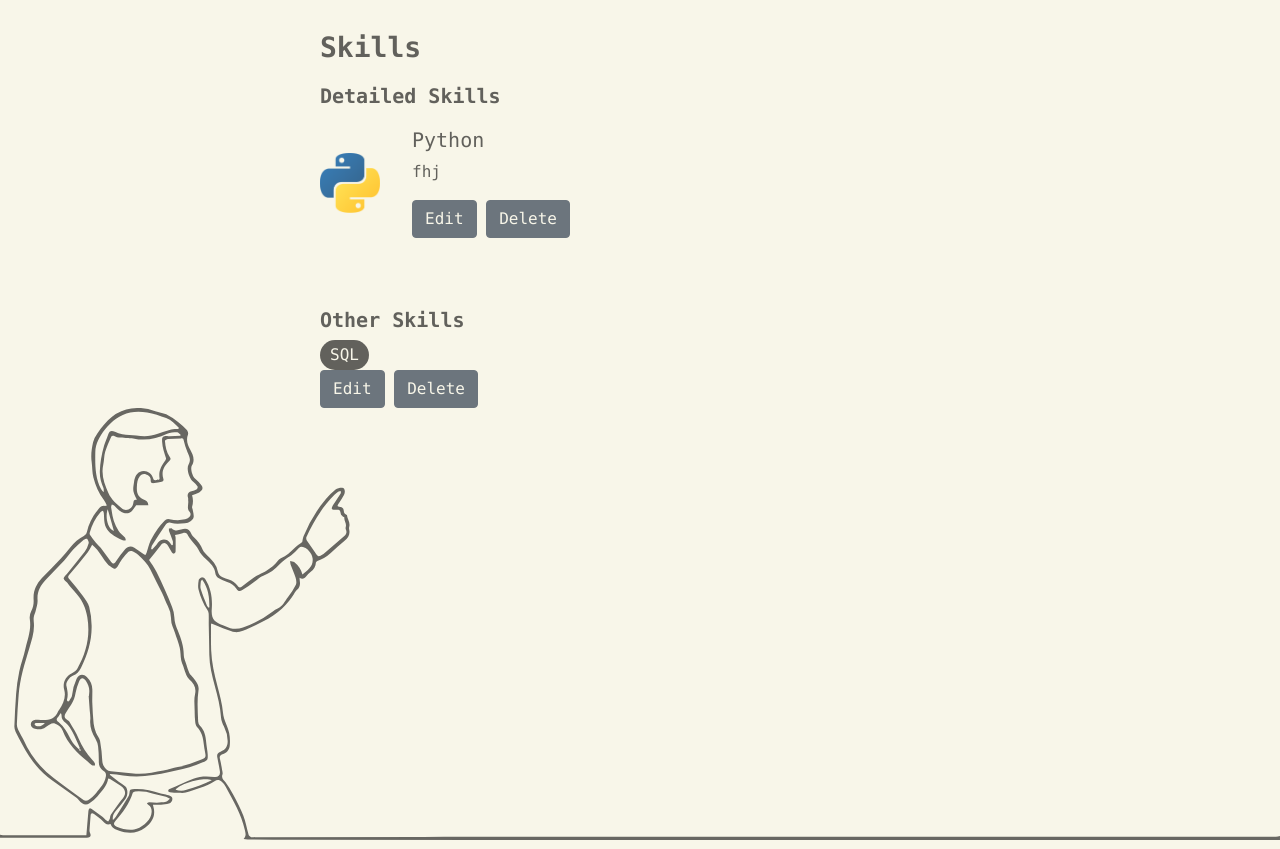
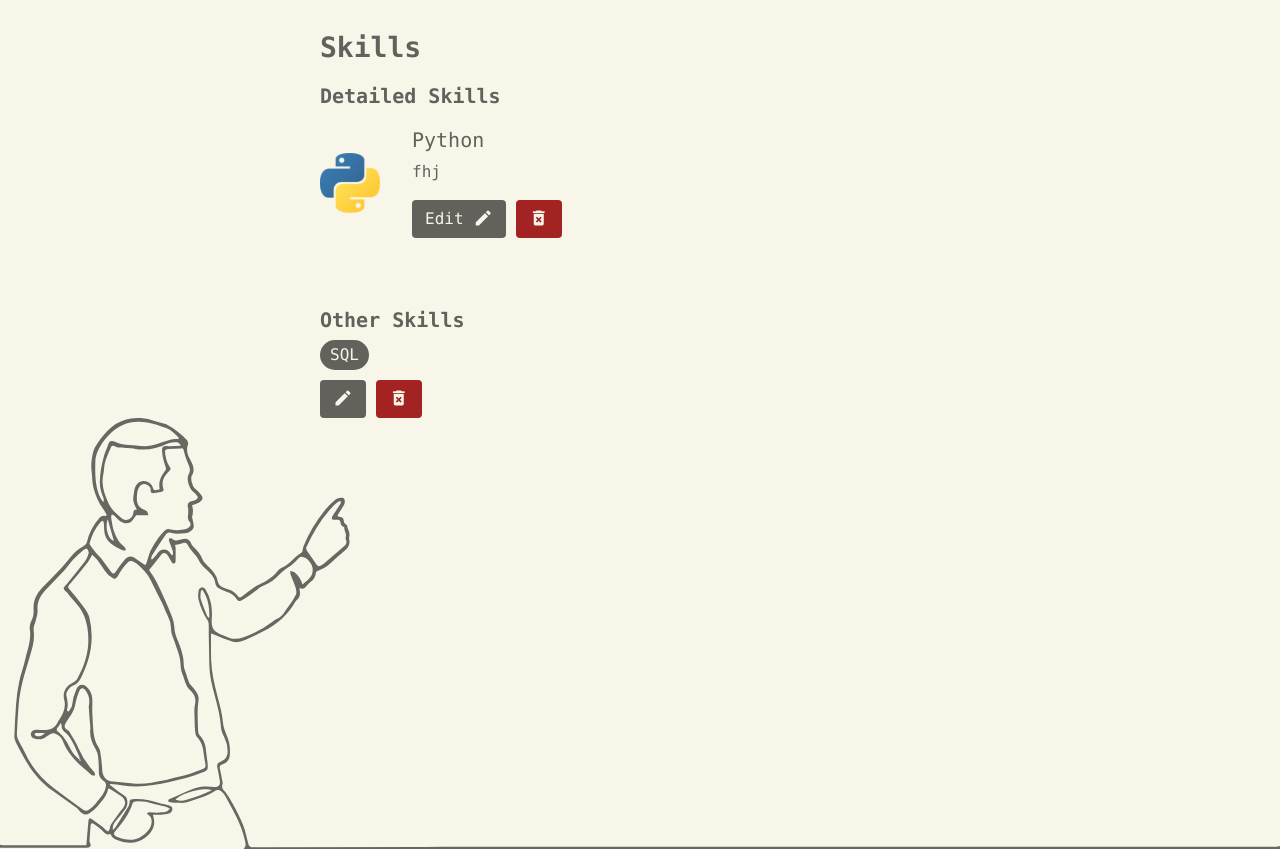
Before and after one commit to bencyrus/portfolio-django, a Django app: page /skill-management/ in a window 1280 px wide. Shown: the part 251-1100 px from the top of the page. Run offline with Django 3.2, Linux system fonts and the light colour scheme; data comes from the database, SQL or seed files in the repository; both versions use the stored data as it was after the commit; some libraries are stand-ins or nearby versions; some web fonts are replaced.

Commit message:
styled skill page buttons

```diff
--- a/matthewsportfolio/templates/base/skill_management.html
+++ b/matthewsportfolio/templates/base/skill_management.html
@@ -28,8 +28,8 @@
                     <h5>{{ detailed_skill.title }}</h5>
                     <p>{{ detailed_skill.description }}</p>
                     <div class="item-modifications">
-                        <a href="{% url 'edit-skill' detailed_skill.id %}" class="btn btn-secondary">Edit</a>
-                        <a href="{% url 'delete-skill' detailed_skill.id %}" class="btn btn-secondary">Delete</a>
+                        <a href="{% url 'edit-skill' detailed_skill.id %}" class="btn edit-btn">Edit <span class="material-icons">edit</span></a>
+                        <a href="{% url 'delete-skill' detailed_skill.id %}" class="btn delete-btn"><span class="material-icons">delete_forever</span></a>
                     </div>
                 </div>
             </div>
@@ -42,9 +42,9 @@
                     <div class="skill-tag">
                         <span>{{ skill.title }}</span>
                     </div>
-                    <div class="item-modifications">
-                        <a href="{% url 'edit-skill' skill.id %}" class="btn btn-secondary">Edit</a>
-                        <a href="{% url 'delete-skill' skill.id %}" class="btn btn-secondary">Delete</a>
+                    <div class="item-modifications mg-top-10">
+                        <a href="{% url 'edit-skill' skill.id %}" class="btn edit-btn"><span class="material-icons">edit</span></a>
+                        <a href="{% url 'delete-skill' skill.id %}" class="btn delete-btn"><span class="material-icons">delete_forever</span></a>
                     </div>
                 </div>
                 {% endfor %}
--- a/matthewsportfolio/views.py
+++ b/matthewsportfolio/views.py
@@ -46,11 +46,10 @@ def ProjectManagementPage(request):
     return render(request, 'base/project_management.html', context)
 
 def SkillManagementPage(request):
-    fields = Field.objects.all()
     detailed_skills = Skill.objects.exclude(description='')
     skills = Skill.objects.filter(description='')
 
-    context = {'fields': fields, 'detailed_skills': detailed_skills, 'skills': skills}
+    context = { 'detailed_skills': detailed_skills, 'skills': skills}
     return render(request, 'base/skill_management.html', context)
 
 #--------------- User Profile views ---------------#
```
Also changed, not shown: db.sqlite3, static/images/20200504_175635BW_Bkpg2Kr_qR6OIcA.JPG (added).
